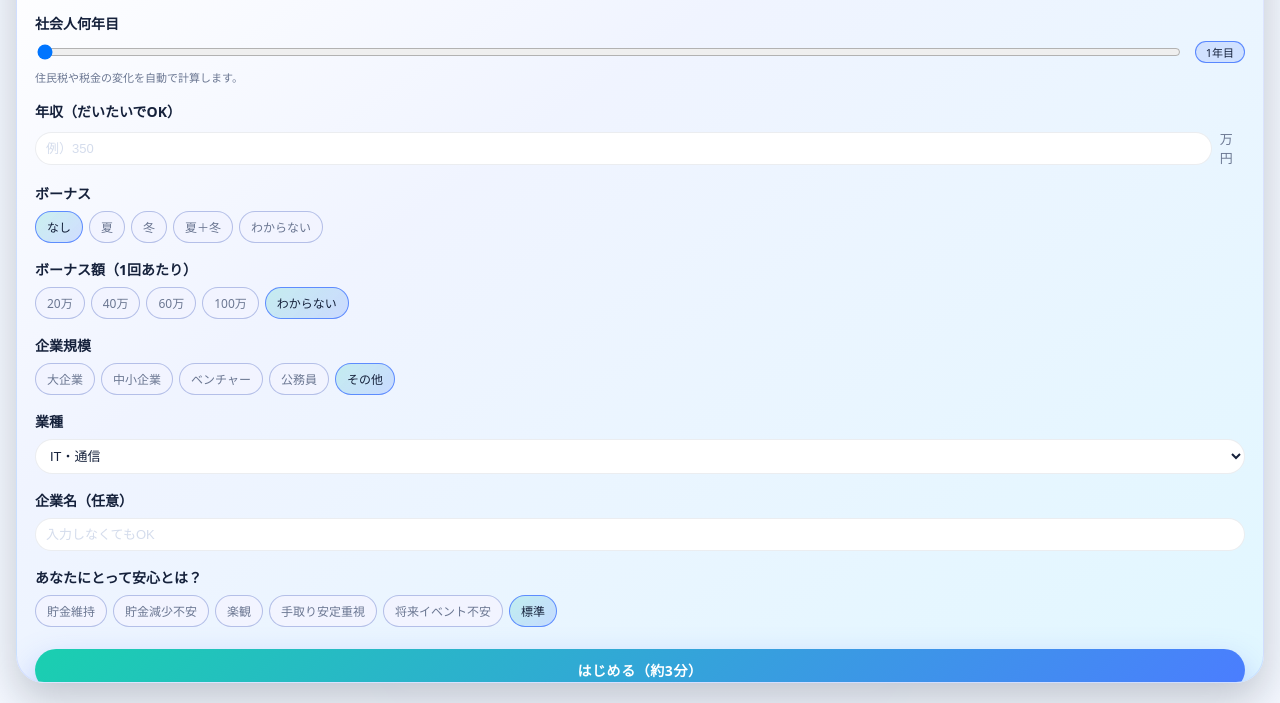
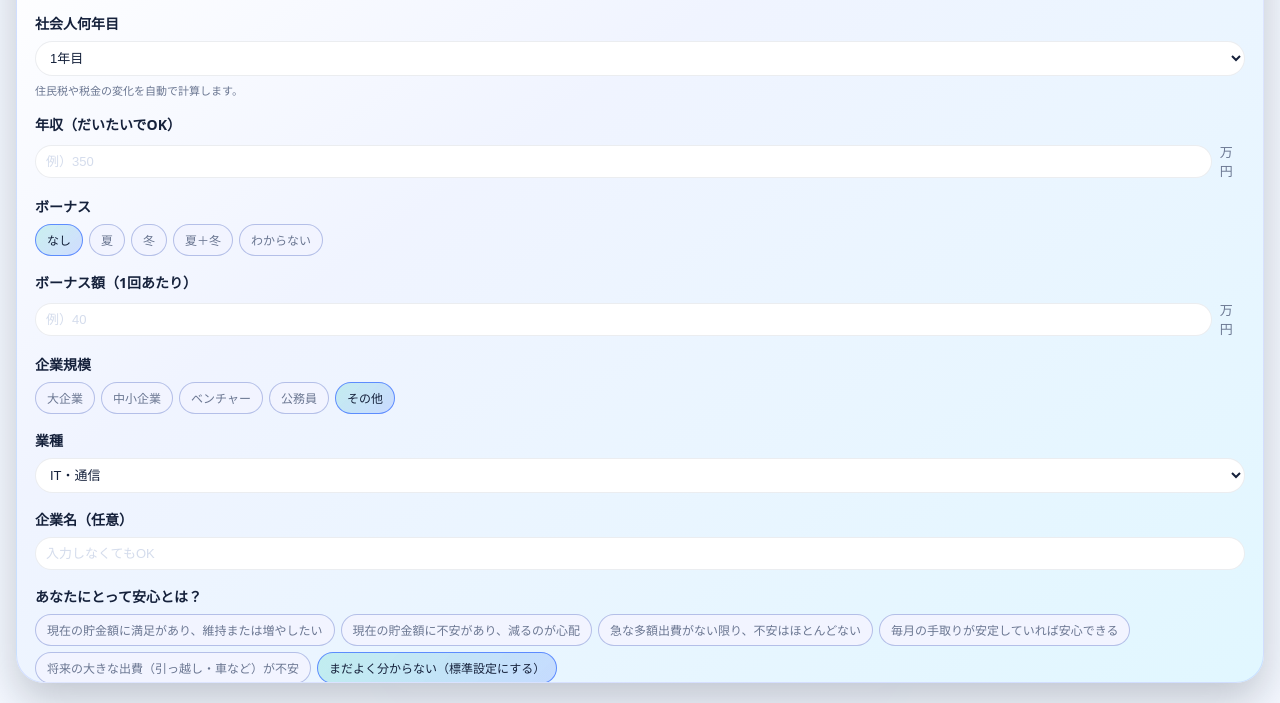
Before and after one commit to pianpingmeiyou-debug/future-prediction1, a website: page index.html in a window 1280 px wide. Shown: the part 97-800 px from the top of the page. Drawn offline with Linux system fonts and the light colour scheme.

Commit message:
Update index.html

```diff
--- a/index.html
+++ b/index.html
@@ -17,16 +17,12 @@
           <form id="onboarding-form">
             <section class="form-section">
               <h2>社会人何年目</h2>
-              <div class="slider-row">
-                <input
-                  type="range"
-                  id="careerYear"
-                  min="1"
-                  max="4"
-                  value="1"
-                />
-                <span id="careerYearLabel" class="pill pill-soft">1年目</span>
-              </div>
+              <select id="careerYear">
+                <option value="1">1年目</option>
+                <option value="2">2年目</option>
+                <option value="3">3年目</option>
+                <option value="4">4年目以上</option>
+              </select>
               <p class="hint">住民税や税金の変化を自動で計算します。</p>
             </section>
 
@@ -67,22 +63,15 @@
 
             <section class="form-section">
               <h2>ボーナス額（1回あたり）</h2>
-              <div class="chip-row" id="bonusAmountGroup">
-                <button type="button" data-value="20" class="chip">
-                  20万
-                </button>
-                <button type="button" data-value="40" class="chip">
-                  40万
-                </button>
-                <button type="button" data-value="60" class="chip">
-                  60万
-                </button>
-                <button type="button" data-value="100" class="chip">
-                  100万
-                </button>
-                <button type="button" data-value="unknown" class="chip selected">
-                  わからない
-                </button>
+              <div class="input-row">
+                <input
+                  type="number"
+                  id="bonusAmount"
+                  min="0"
+                  step="1"
+                  placeholder="例）40"
+                />
+                <span class="suffix">万円</span>
               </div>
             </section>
 
@@ -137,29 +126,27 @@
               <h2>あなたにとって安心とは？</h2>
               <div class="chip-row" id="anxietyTypeGroup">
                 <button type="button" data-value="1" class="chip">
-                  貯金維持
+                  現在の貯金額に満足があり、維持または増やしたい
                 </button>
                 <button type="button" data-value="2" class="chip">
-                  貯金減少不安
+                  現在の貯金額に不安があり、減るのが心配
                 </button>
                 <button type="button" data-value="3" class="chip">
-                  楽観
+                  急な多額出費がない限り、不安はほとんどない
                 </button>
                 <button type="button" data-value="4" class="chip">
-                  手取り安定重視
+                  毎月の手取りが安定していれば安心できる
                 </button>
                 <button type="button" data-value="5" class="chip">
-                  将来イベント不安
+                  将来の大きな出費（引っ越し・車など）が不安
                 </button>
                 <button type="button" data-value="6" class="chip selected">
-                  標準
+                  まだよく分からない（標準設定にする）
                 </button>
               </div>
             </section>
 
-            <button type="submit" class="primary-button">
-              はじめる（約3分）
-            </button>
+            <button type="submit" class="primary-button">はじめる</button>
           </form>
         </div>
       </div>
```
